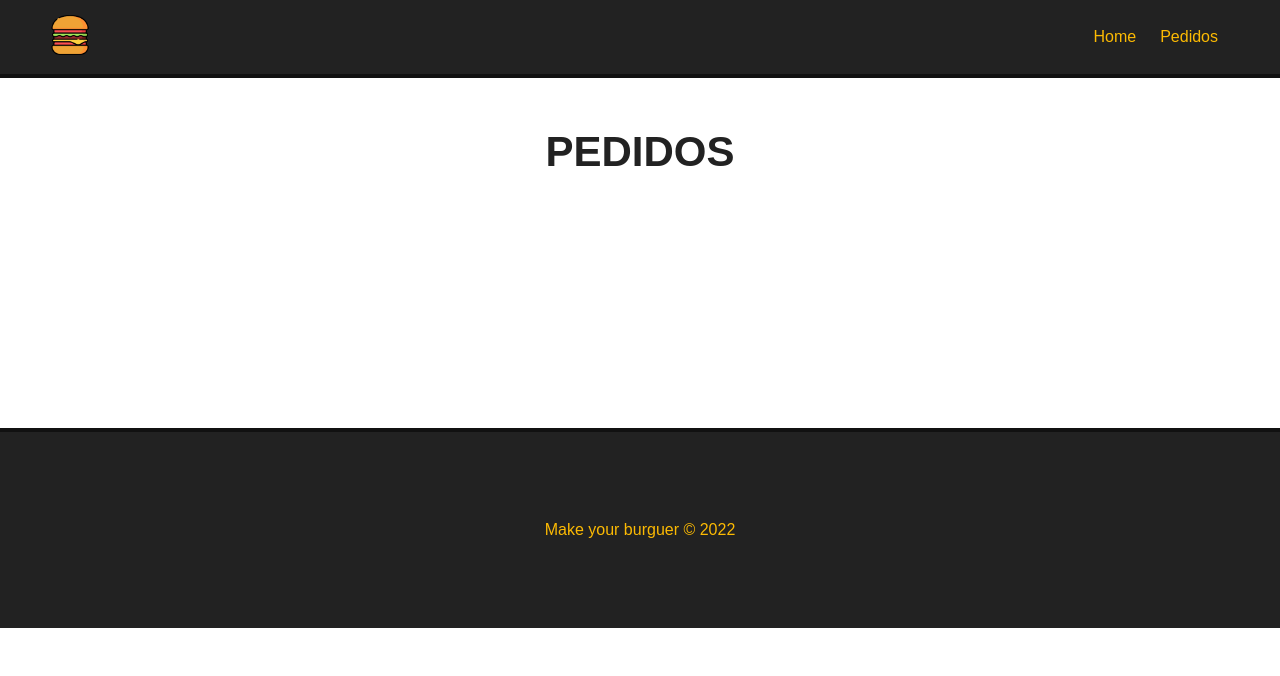
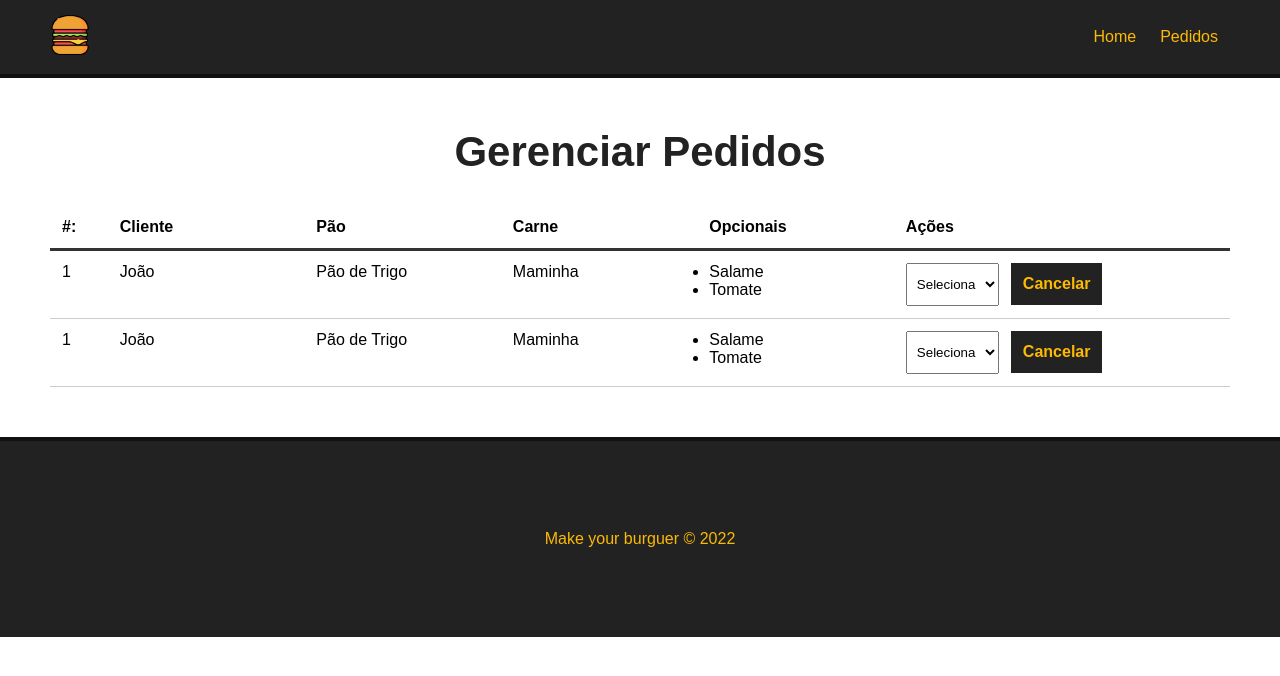
Before and after one commit to nehru35/hamburger_order, a Vue app: page /pedidos in a window 1280 px wide. Shown: the top 676 px of the page. Built offline with nearby package versions, Linux system fonts and the light colour scheme.

Commit message:
Criando o Dashborad

```diff
--- a/src/components/Burgerform.vue
+++ b/src/components/Burgerform.vue
@@ -111,8 +111,6 @@
                 this.carne = "";
                 this.pao = "",
                 this.opcionais = ""
-
-
             }
         },
         mounted() {
--- /dev/null
+++ b/src/components/Dashboard.vue
@@ -0,0 +1,127 @@
+<template>
+    <div id="burger-table">
+        <div>
+            <div id="burger-table-heading">
+                <div class="order-id">#:</div>
+                <div>Cliente</div>
+                <div>Pão</div>
+                <div>Carne</div>
+                <div>Opcionais</div>
+                <div>Ações</div>
+            </div>
+        </div>
+        <div id="burger-table-rows">
+            <div class="burger-table-row">
+                <div class="order-number">1</div>
+                <div>João</div>
+                <div>Pão de Trigo</div>
+                <div>Maminha</div>
+                <div>
+                    <ul>
+                        <li>Salame</li>
+                        <li>Tomate</li>
+                    </ul>
+                </div>
+
+                <div class="acoes-container">
+                    <select name="status" id="status">
+                        <option value="">Seleciona</option>
+                    </select>
+                    <button class="delete-btn">Cancelar</button>
+                </div>
+            </div>
+            <div class="burger-table-row">
+                <div class="order-number">1</div>
+                <div>João</div>
+                <div>Pão de Trigo</div>
+                <div>Maminha</div>
+                <div>
+                    <ul>
+                        <li>Salame</li>
+                        <li>Tomate</li>
+                    </ul>
+                </div>
+
+                <div class="acoes-container">
+                    <select name="status" id="status">
+                        <option value="">Seleciona</option>
+                    </select>
+                    <button class="delete-btn">Cancelar</button>
+                </div>
+            </div>
+        </div>
+    </div>
+</template>
+
+<script>
+    export default {
+        name: "Dashoboard"
+    }
+</script>
+
+<style scoped>
+
+
+    #burger-table {
+        max-width: 1200px;
+        margin: 0 auto;
+    }
+
+    #burger-table-heading,
+    #burger-table-rows,
+    .burger-table-row {
+        display: flex;
+        flex-wrap: wrap;
+    }
+
+    #burger-table-heading {
+        font-weight: bold;
+        padding: 12px;
+        border-bottom: 3px solid #333;
+    }
+
+    #burger-table-heading div,
+    .burger-table-row div {
+        width: 17%;
+    }
+
+    .burger-table-row {
+        width: 100%;
+        padding: 12px;
+        border-bottom: 1px solid #ccc;
+    }
+
+    #burger-table-heading .order-id,
+    .burger-table-row .order-number {
+        width: 5%;
+    }
+
+    select {
+        padding: 12px 6px;
+        margin-right: 12px;
+    }
+
+    .delete-btn {
+        background-color: #222;
+        color: #FCBA03;
+        font-weight: bold;
+        border: 2px solid #222;
+        padding: 10px;
+        font-size: 16px;
+        margin: 0 auto;
+        cursor: pointer;
+        transition: .5s;
+    }
+
+    .delete-btn:hover {
+        background-color: transparent;
+        color: #222;
+    }
+
+    div.acoes-container {
+        width: 24%;
+    }
+
+
+
+</style>
--- a/src/views/Pedidos.vue
+++ b/src/views/Pedidos.vue
@@ -1,11 +1,16 @@
 <template>
   <div class="main-container">
-    <h1>PEDIDOS</h1>
+    <h1>Gerenciar Pedidos</h1>
+    <Dashboard />
   </div>
 </template>
 
 <script>
+  import Dashboard from '@/components/Dashboard.vue';
   export default {
-    name: 'Pedidos'
+    name: 'Pedidos',
+    components: {
+      Dashboard
+    }
   }
 </script>
```
